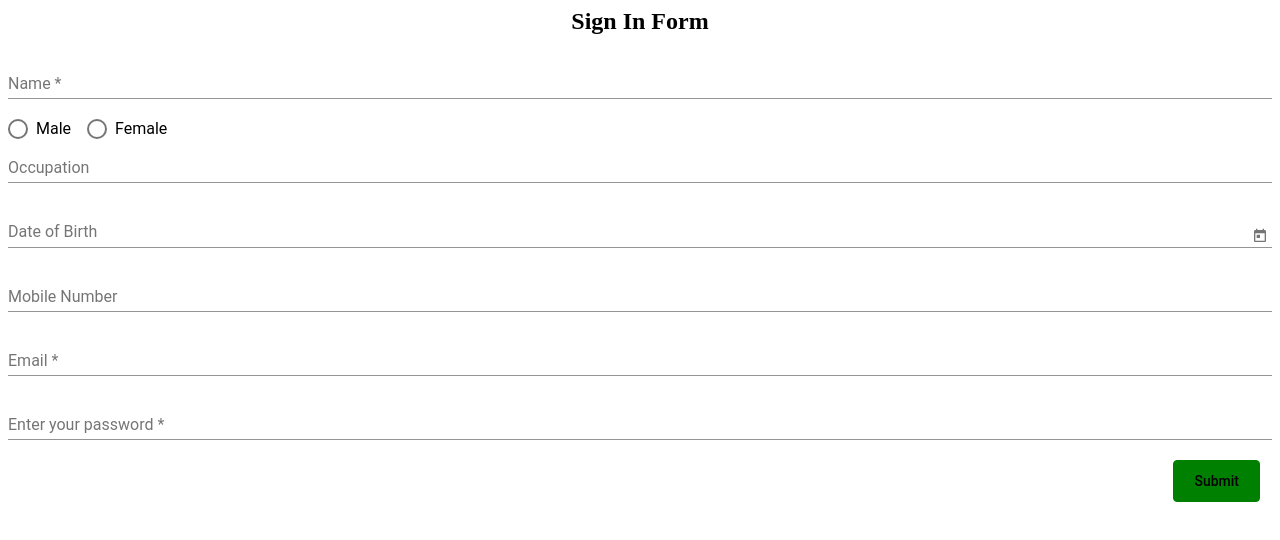
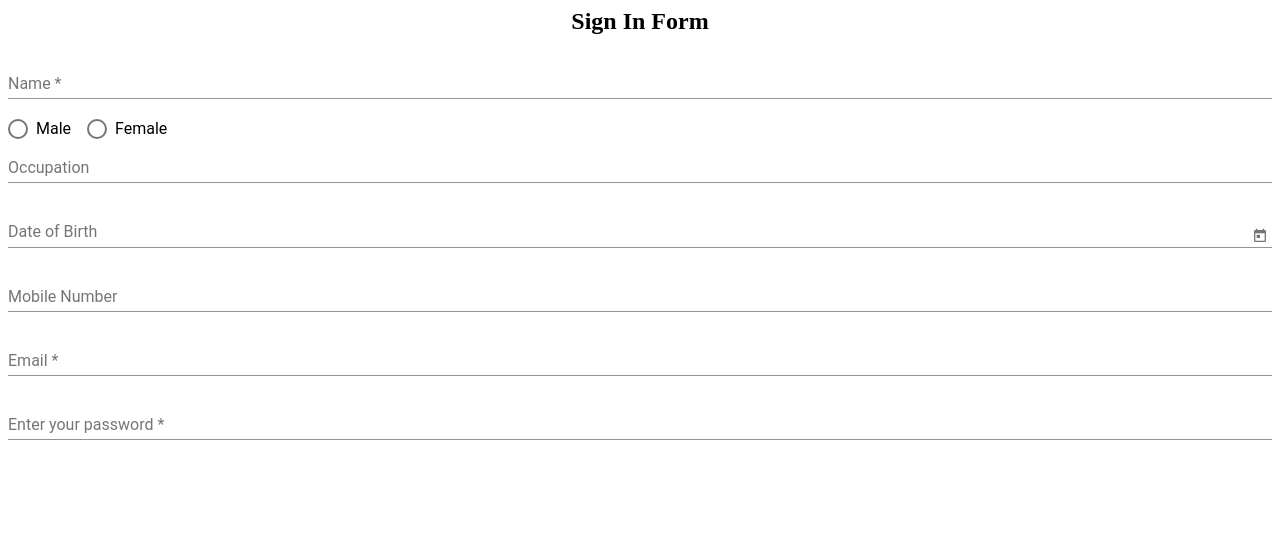
Before and after one commit to Zakir6694/ReactiveForm, an Angular app: page / in a window 1280 px wide. Shown: the top 540 px of the page. Built offline with nearby package versions, Linux system fonts and the light colour scheme.

Commit message:
1 file modified

```diff
--- a/src/app/app.component.html
+++ b/src/app/app.component.html
@@ -34,5 +34,5 @@
       <mat-hint *ngIf="password.errors?.required">Password is Required</mat-hint>
     </mat-hint>
   </mat-form-field>
-  <button class="btn" mat-button>Submit</button>
+
 </form>
```
